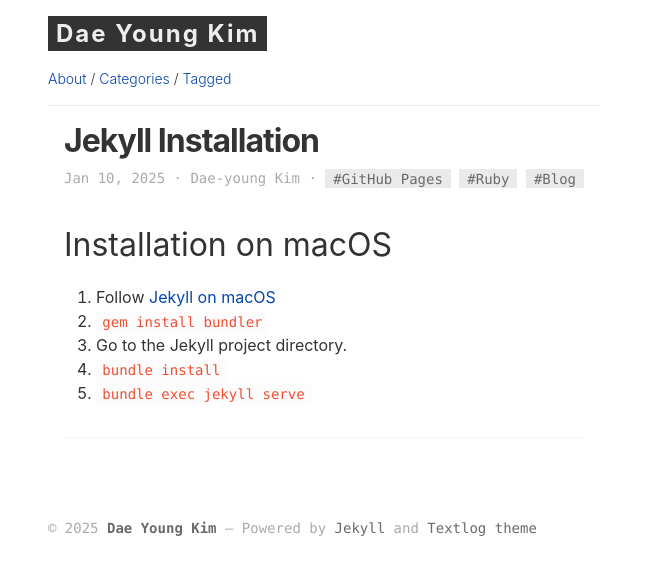
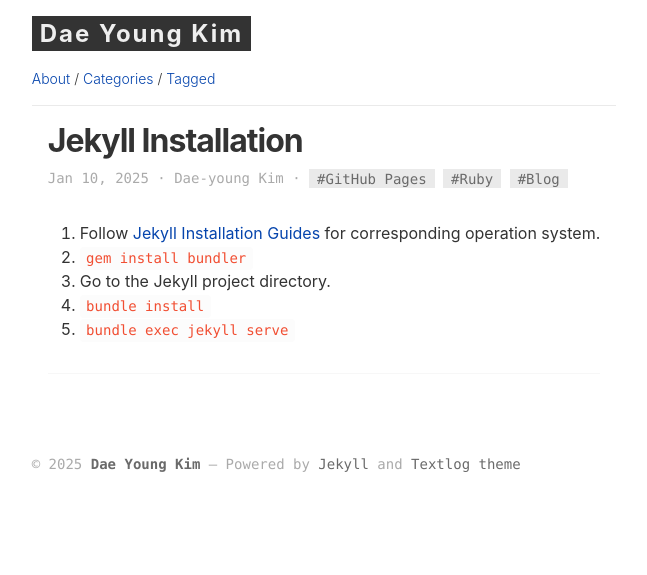
Before and after one commit to leroykim/leroykim.github.io, a Jekyll site: the page built from _posts/2025-01-10-Jekyll-Installation.md, in a window 1280 px wide. Shown: the top 575 px of the page, without its empty margins (316-963 px from the left). Built offline with Jekyll 4.4.1, drawn with Linux system fonts in a browser that asks for light colours.

Commit message:
Update Jekyll post

```diff
--- a/_posts/2025-01-10-Jekyll-Installation.md
+++ b/_posts/2025-01-10-Jekyll-Installation.md
@@ -7,9 +7,7 @@ author: Dae-young Kim
 comment: true
 ---
 
-## Installation on macOS
-
-1. Follow [Jekyll on macOS](https://jekyllrb.com/docs/installation/macos/)
+1. Follow [Jekyll Installation Guides](https://jekyllrb.com/docs/installation/) for corresponding operation system.
 2. `gem install bundler`
 3. Go to the Jekyll project directory.
 4. `bundle install`
```
Also changed, not shown: 8 other files.
